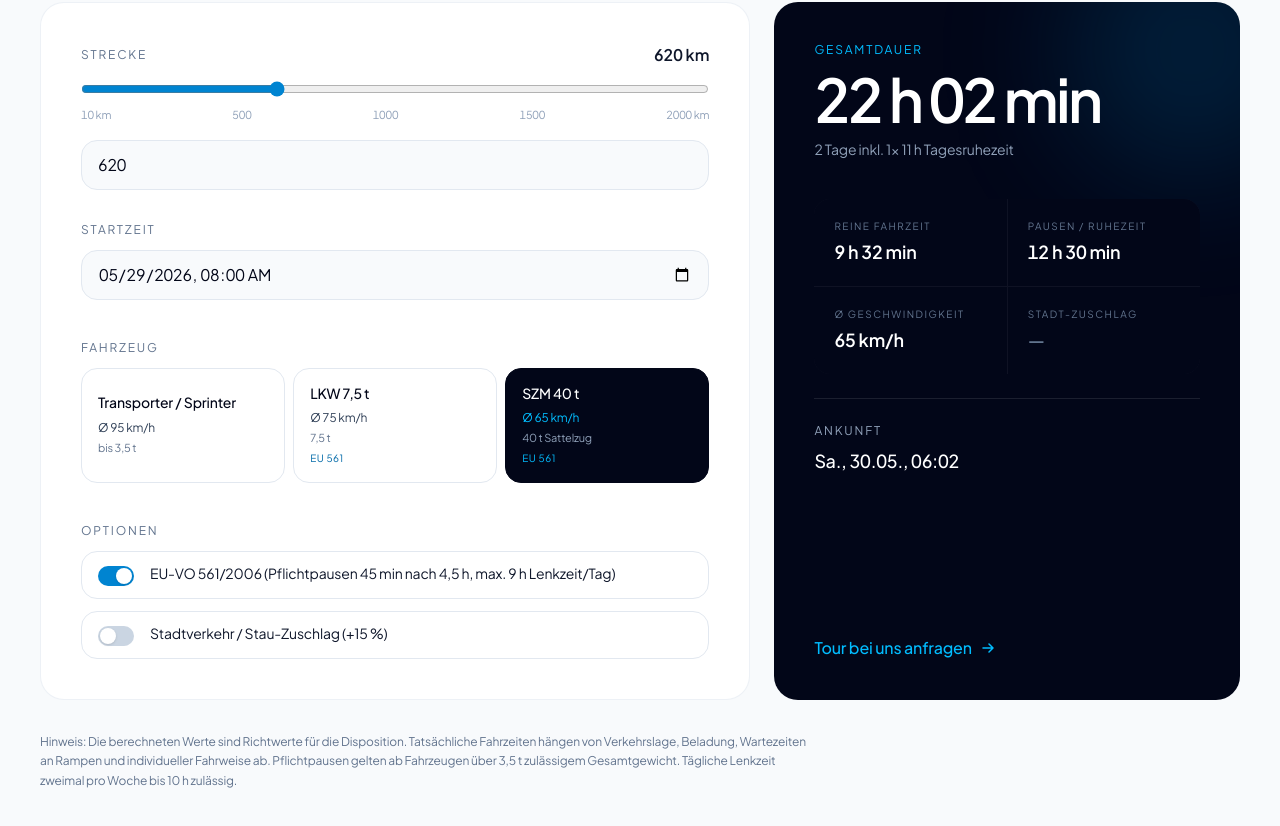
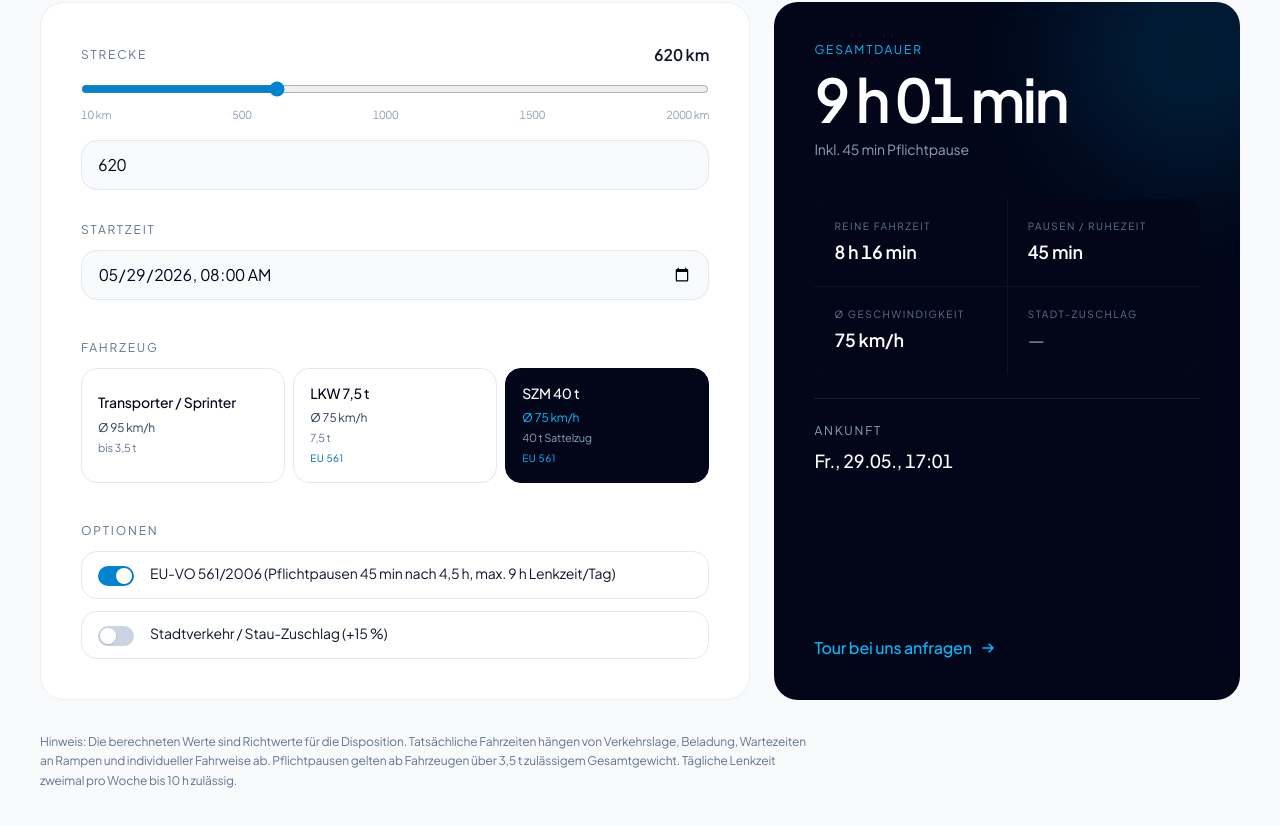
Before and after one commit to Gamabunta23/dsc-epp-website, a Next.js app: page / in a window 1280 px wide. Shown: the part 5198-6024 px from the top of the page. Built offline with nearby package versions, Linux system fonts and the light colour scheme.

Commit message:
Fahrzeitrechner: SZM 40 t Mischgeschwindigkeit auf 75 km/h

```diff
--- a/src/components/Fahrzeitrechner.tsx
+++ b/src/components/Fahrzeitrechner.tsx
@@ -14,7 +14,7 @@ type Vehicle = {
 const VEHICLES: Vehicle[] = [
   { id: "sprinter", label: "Transporter / Sprinter", payload: "bis 3,5 t", speed: 95, regulated: false },
   { id: "lkw75", label: "LKW 7,5 t", payload: "7,5 t", speed: 75, regulated: true },
-  { id: "szm40", label: "SZM 40 t", payload: "40 t Sattelzug", speed: 65, regulated: true },
+  { id: "szm40", label: "SZM 40 t", payload: "40 t Sattelzug", speed: 75, regulated: true },
 ];
 
 function formatHm(hoursDecimal: number) {
```
